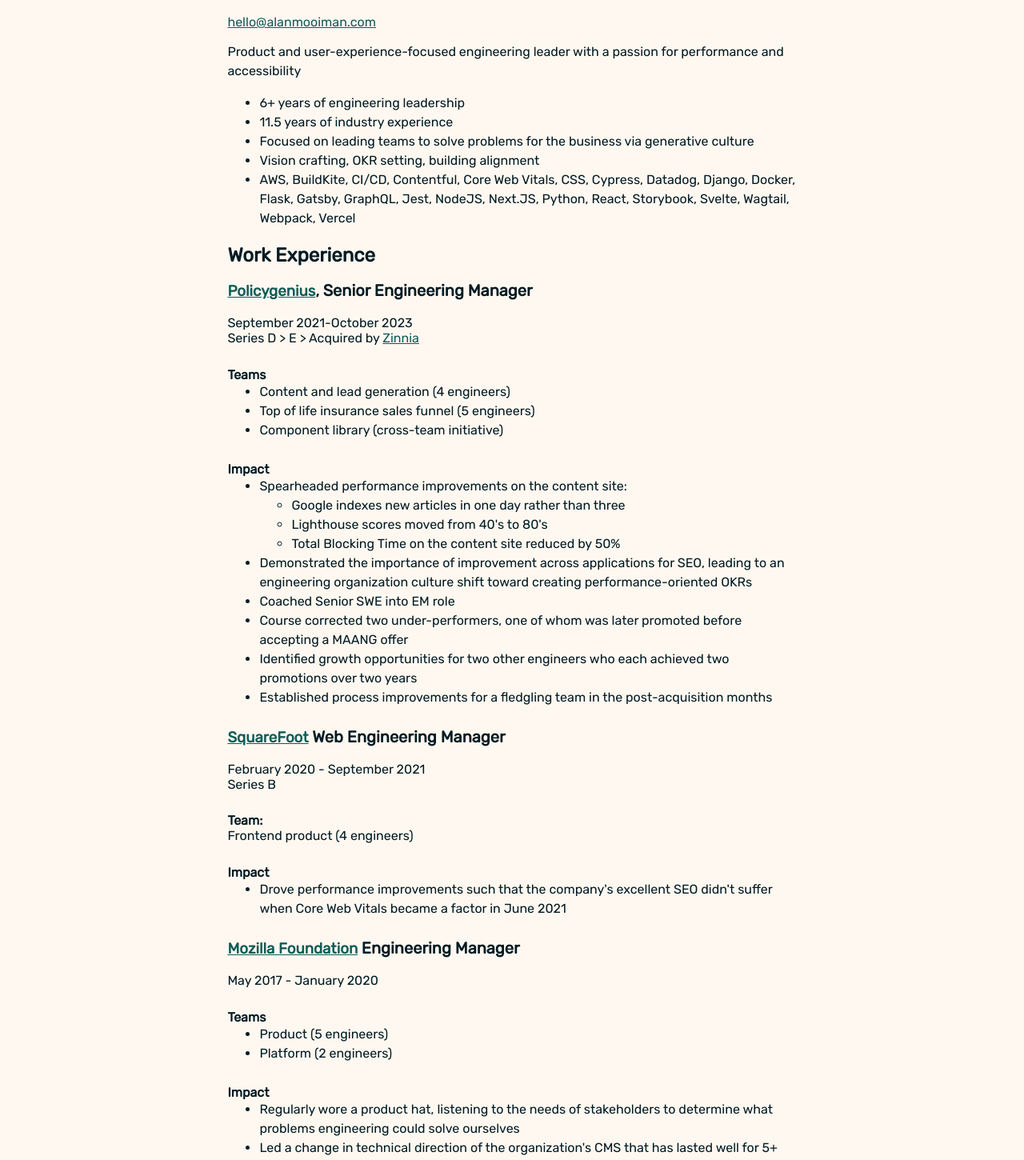
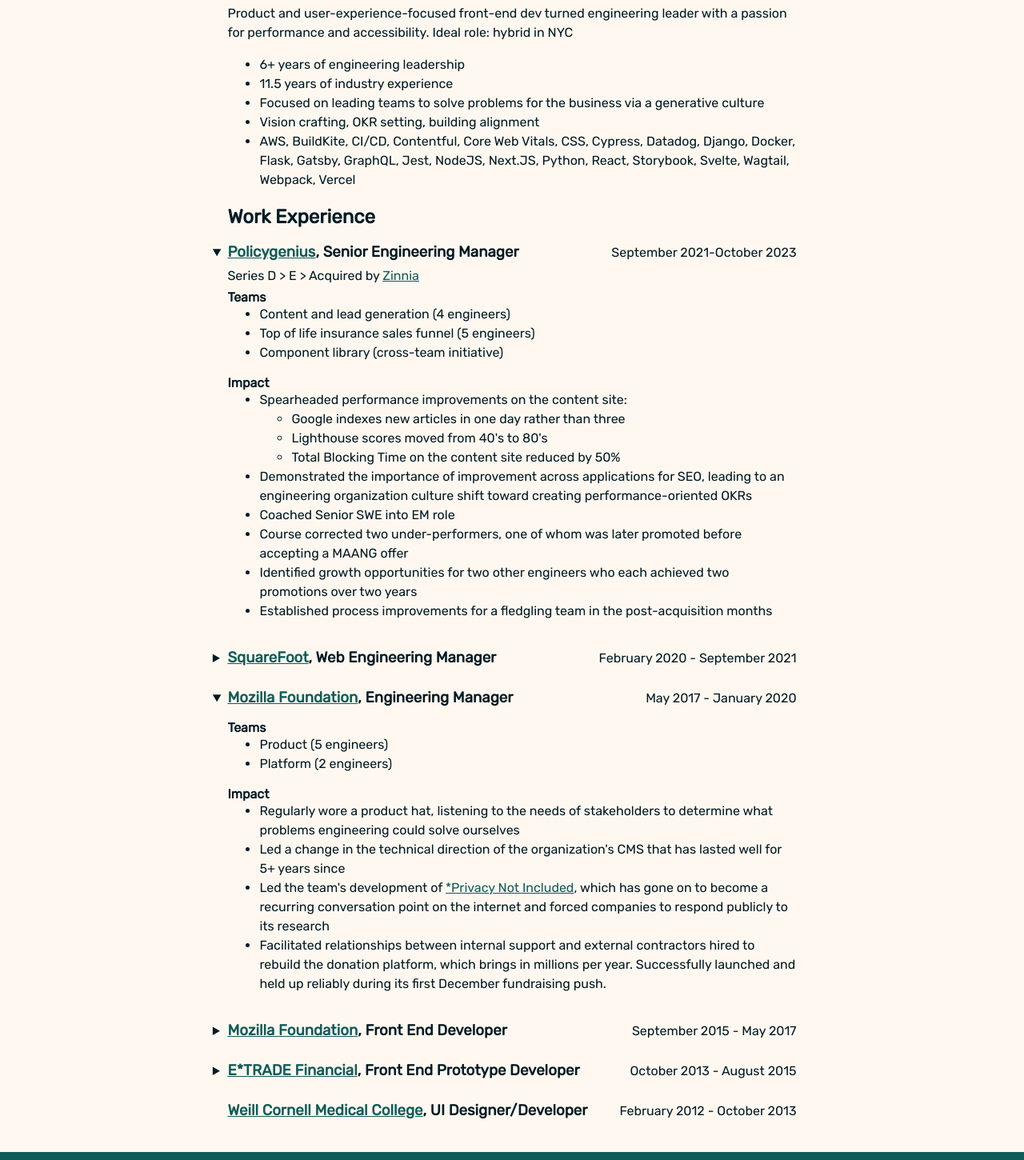
Before and after one commit to alanmoo/alanmoo-svelte, a SvelteKit app: page /resume/update in a window 1280 px wide. Shown: the part 210-1660 px from the top of the page at 80% size. Built offline with nearby package versions, Linux system fonts and the light colour scheme.

Commit message:
Visual polishes

```diff
--- a/src/routes/resume/update/+page.svelte
+++ b/src/routes/resume/update/+page.svelte
@@ -27,30 +27,27 @@
 		>
 	</div>
 	<header>
-		<h1>Alan Mooiman</h1>
-		<h2 class="title">Senior Engineering Manager</h2>
-		<!-- .name_title -->
+		<h1>Alan Mooiman, Engineering Leader in NYC</h1>
 		<span class="contact_info">
 			<a class="email" href="mailto:hello@alanmooiman.com?subject=👋 Nice résumé"
 				>hello@alanmooiman.com</a
 			>
 		</span>
 		<p>
-			Product and user-experience-focused engineering leader with a passion for performance and
-			accessibility
+			Product and user-experience-focused front-end dev turned engineering leader with a passion for
+			performance and accessibility. Ideal role: hybrid in NYC
 		</p>
 	</header>
-	<!-- .contact_info -->
 	<div class="content">
-		<!-- <h3>Objective</h3>
-    <p>To lead an engaged, productive, communicative team that outputs high quality projects and works together to help one another improve their skills while building the future.</p> -->
 		<section>
 			<ul class="skills">
 				<li>
 					<span id="managementTime">{managementTime}</span> of engineering leadership
 				</li>
 				<li><span id="industryTime">{industryTime}</span> of industry experience</li>
-				<li>Focused on leading teams to solve problems for the business via generative culture</li>
+				<li>
+					Focused on leading teams to solve problems for the business via a generative culture
+				</li>
 				<li>Vision crafting, OKR setting, building alignment</li>
 				<li>
 					AWS, BuildKite, CI/CD, Contentful, Core Web Vitals, CSS, Cypress, Datadog, Django, Docker,
@@ -61,12 +58,16 @@
 		</section>
 		<section>
 			<h2>Work Experience</h2>
-			<div class="resume_item">
+			<details open class="resume_item">
+				<summary>
+					<div class="summary">
 						<h3 class="organization" id="Policygenius">
 							<a href="https://www.policygenius.com">Policygenius</a>,
 							<span class="job_title">Senior Engineering Manager</span>
 						</h3>
 						<span class="role_dates">September 2021-October 2023</span>
+					</div>
+				</summary>
 				<div class="company_size">
 					Series D > E > Acquired by <a href="https://zinnia.com">Zinnia</a>
 				</div>
@@ -105,16 +106,20 @@
 						Established process improvements for a fledgling team in the post-acquisition months
 					</li>
 				</ul>
-			</div>
-			<div class="resume_item">
+			</details>
+			<details class="resume_item">
+				<summary>
+					<div class="summary">
 						<h3 class="organization" id="SquareFoot">
-					<a href="https://squarefoot.com">SquareFoot</a>
+							<a href="https://squarefoot.com">SquareFoot</a>,
 							<span class="job_title">Web Engineering Manager</span>
 						</h3>
 						<span class="role_dates">February 2020 - September 2021</span>
+					</div>
+				</summary>
 				<div class="company_size">Series B</div>
 				<div class="team_size">
-					<h5>Team:</h5>
+					<h5>Team</h5>
 					Frontend product (4 engineers)
 				</div>
 				<h5>Impact</h5>
@@ -124,13 +129,17 @@
 						Core Web Vitals became a factor in June 2021
 					</li>
 				</ul>
-			</div>
-			<div class="resume_item">
+			</details>
+			<details open class="resume_item">
+				<summary>
+					<div class="summary">
 						<h3 class="organization" id="Mozilla Foundation">
-					<a href="https://foundation.mozilla.org">Mozilla Foundation</a>
+							<a href="https://foundation.mozilla.org">Mozilla Foundation</a>,
 							<span class="job_title">Engineering Manager</span>
 						</h3>
 						<span class="role_dates">May 2017 - January 2020</span>
+					</div>
+				</summary>
 				<div class="team_size">
 					<h5>Teams</h5>
 					<ul>
@@ -145,8 +154,8 @@
 						problems engineering could solve ourselves
 					</li>
 					<li>
-						Led a change in technical direction of the organization's CMS that has lasted well for
-						5+ years since
+						Led a change in the technical direction of the organization's CMS that has lasted well
+						for 5+ years since
 					</li>
 					<li>
 						Led the team's development of <a href="https://privacynotincluded.org" target="_blank"
@@ -160,36 +169,62 @@
 						and held up reliably during its first December fundraising push.
 					</li>
 				</ul>
-				<h3 class="job_title">Front End Developer</h3>
+			</details>
+			<details>
+				<summary>
+					<div class="summary">
+						<h3 class="organization">
+							<a href="https://foundation.mozilla.org">Mozilla Foundation</a>,
+							<span class="job_title">Front End Developer</span>
+						</h3>
 						<span class="role_dates">September 2015 - May 2017</span>
-				<!-- <p>
-        Upon joining the team, I started working on the existing Webmaker Android app, a web-based app in a native wrapper that existed to empower users to create content on the web, instead of just consuming it. I also helped to create a UI framework for use across our web properties, and built out/enhanced a number of other sites like science.mozilla.org, foundation.mozilla.org, and the initial back-end work for mozillapulse.org as I learned Django.
-      </p> -->
 					</div>
-			<div class="resume_item">
+				</summary>
+				<p>
+					Upon joining the team, I started working on the existing Webmaker Android app, a web-based
+					app in a native wrapper that existed to empower users to create content on the web instead
+					of just consuming it. I also helped to create a UI framework for use across our web
+					properties and built out/enhanced a number of other sites like science.mozilla.org,
+					foundation.mozilla.org, and the initial back-end work for mozillapulse.org as I learned
+					Django.
+				</p>
+			</details>
+			<details>
+				<summary>
+					<div class="summary">
 						<h3 class="organization" id="E*Trade Financial">
-					<a href="https://etrade.com">E*TRADE Financial</a>
+							<a href="https://etrade.com">E*TRADE Financial</a>,
 							<span class="job_title">Front End Prototype Developer</span>
 						</h3>
 						<span class="role_dates">October 2013 - August 2015</span>
-				<!-- <p>
-        In this role I:
+					</div>
+				</summary>
 				<ul>
 					<li>Developed prototypes for the customer web app based on static comps</li>
 					<li>Experimented with new web technologies to implement within the application</li>
-          <li>Coordinated with the development team in California so that our prototypes were useful to them during production</li>
-          <li>Developed a framework of various components to be integrated into a style guide for agencies and developers to reference.</li>
-          <li>Collaborated with the iOS development and design teams to quickly integrate new technologies</li>
+					<li>
+						Coordinated with the development team in California so that our prototypes were helpful
+						to them during production
+					</li>
+					<li>
+						Developed a framework of various components to be integrated into a style guide for
+						agencies and developers to reference.
+					</li>
+					<li>
+						Collaborated with the iOS development and design teams to quickly integrate new
+						technologies
+					</li>
 				</ul>
-      </p> -->
-			</div>
-			<div class="resume_item hide-print">
+			</details>
+			<summary>
+				<div class="summary">
 					<h3 class="organization">
-					<a href="https://weill.cornell.edu/">Weill Cornell Medical College</a>
+						<a href="https://weill.cornell.edu/">Weill Cornell Medical College</a>,
 						<span class="job_title">UI Designer/Developer</span>
 					</h3>
 					<span class="role_dates">February 2012 - October 2013</span>
 				</div>
+			</summary>
 			<!-- <div class="resume_item">
       <h3 class="job_title">Desktop Support Assistant</h3>
       <span class="organization">Weill Cornell Medical College - <span class="location">New York City</span></span>
@@ -402,7 +437,15 @@
 	}
 	.job_title {
 		display: inline;
-		font-size: 20px;
+	}
+
+	.summary {
+		display: flex;
+		justify-content: space-between;
+		align-items: baseline;
+	}
+	summary {
+		list-style-position: outside;
 	}
 
 	.organization {
@@ -410,14 +453,7 @@
 		top: 0;
 		background-color: var(--background-color);
 		padding: 0.5em 0;
-		margin: 0.5em 0;
-		/* float: left; */
-	}
-	.role_dates {
-		/* float: right; */
-	}
-	.team_size {
-		/* clear: both; */
+		margin: 0.5em 0 0;
 	}
 
 	section > h2 {
@@ -426,7 +462,7 @@
 	h5 {
 		font-size: 1em;
 		font-weight: bold;
-		margin-bottom: 0;
+		margin: 0.5em 0 0;
 	}
 	ul {
 		margin-top: 0em;
@@ -455,15 +491,6 @@
 			font-size: 1.25em;
 		}
 
-		.resume_item,
-		.significant_project {
-			break-inside: avoid-page;
-		}
-
-		.hide-print {
-			display: none;
-		}
-
 		.show-print {
 			display: block;
 			float: right;
```
Lines whose indentation alone changed are shown as unchanged.
